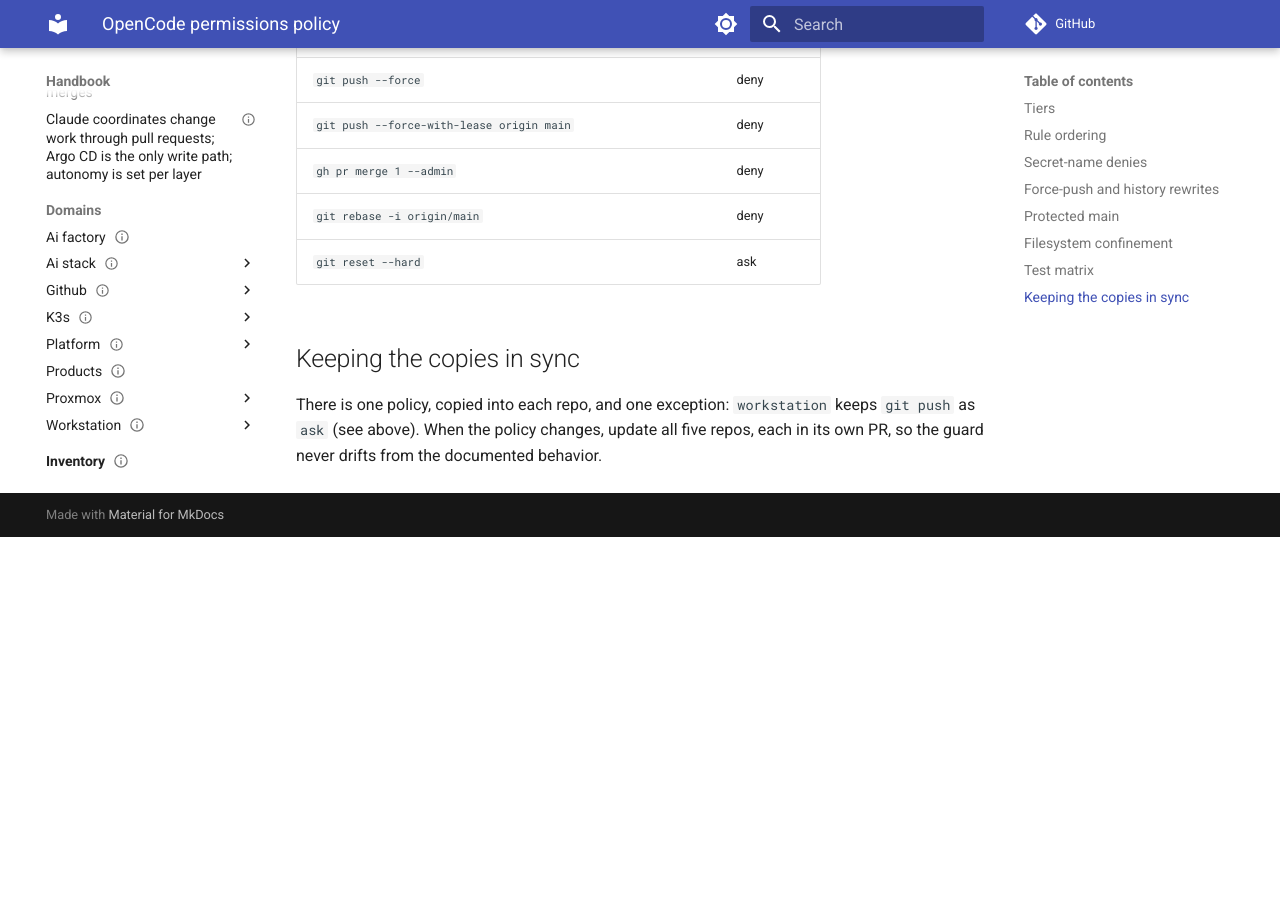
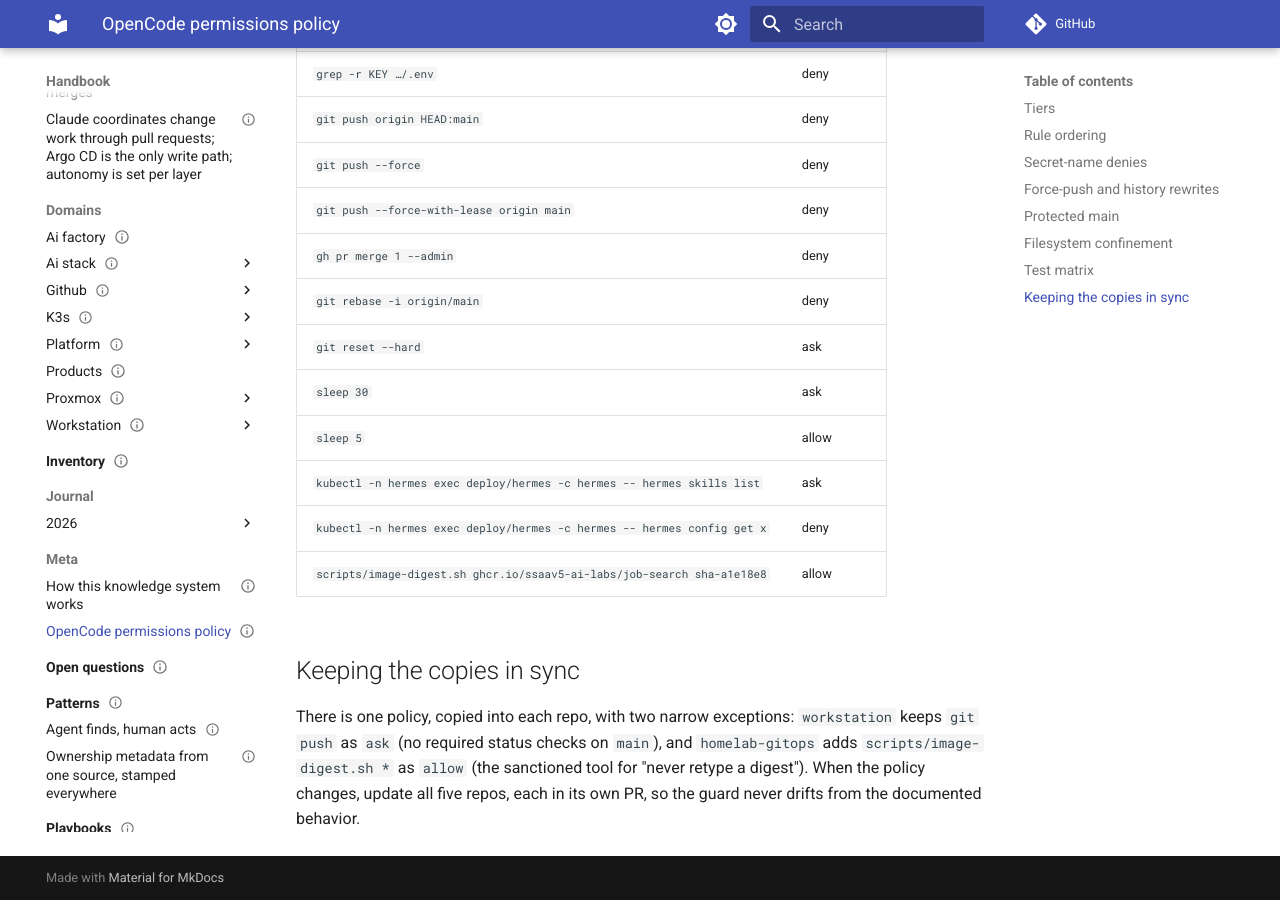
Before and after one commit to ssaav5-ai-labs/handbook, an MkDocs documentation site: the page built from docs/meta/opencode-permissions.md, in a window 1280 px wide and 900 px high, scrolled down 2496 px. Built offline with MkDocs 1.6.1 and Material for MkDocs 9.7.7, drawn with Linux system fonts in a browser that asks for light colours; comment, search, counter and statistics services are not loaded; before the commit the page ends 3033 px from its top, so only the background shows below that; some of the changed text lies outside the part shown.

Commit message:
feat(autonomy): apply playbook 09 run-review proposals (#65)
- sleep [1-9][0-9]* -> ask (long sleeps need reason)
- narrow hermes exec overrides after kubectl exec deny
- [homelab-gitops] add scripts/image-digest.sh + allow rule
- AGENTS.md: handbook lives at /knowledge/handbook
- [handbook] docs/meta/opencode-permissions.md: new tier 5, test matrix

```diff
--- a/docs/meta/opencode-permissions.md
+++ b/docs/meta/opencode-permissions.md
@@ -20,7 +20,7 @@ Every code repo (`handbook`, `workstation`, `homelab-infra`, `homelab-gitops`, `
 | Tier | Meaning | Examples |
 |---|---|---|
 | `allow` | runs without a prompt | `git status`, `git switch -c`, `git commit`, `gh pr view`, `grep`, `head`, `cat`, `find` |
-| `ask` | runs only after the human approves | `git reset`, `git rebase`, `gh pr merge`, `kubectl apply`, `rm`, `docker`, `sudo` |
+| `ask` | runs only after the human approves | `git reset`, `git rebase`, `gh pr merge`, `kubectl apply`, `rm`, `docker`, `sudo`, `sleep 30` |
 | `deny` | never runs | `git push --force`, `git rebase -i`, `gh pr merge --admin`, anything that names a secret file |
 
 ## Rule ordering
@@ -28,11 +28,12 @@ Every code repo (`handbook`, `workstation`, `homelab-infra`, `homelab-gitops`, `
 Rules are matched top-to-bottom and the **last match wins**. The file is therefore ordered deliberately:
 
 1. broad `allow`s (baseline `*`, then git/gh/helper reads),
-2. general `ask`s (destructive git, kubectl writes, `rm`/`sudo`/`docker`),
+2. general `ask`s (destructive git, kubectl writes, `rm`/`sudo`/`docker`, long `sleep`),
 3. specific overrides (e.g. `git rebase origin/main*` allow, `git push --force-with-lease*` ask),
-4. absolute `deny`s last (force-push, history rewrite, secret names).
+4. absolute `deny`s last (force-push, history rewrite, secret names, `kubectl exec`),
+5. narrow read-only `ask`s after the `kubectl exec` deny — four exact `hermes` subcommands (`skills list`, `cron list`, `mcp list`, `--help`) that need to win over the blanket exec deny.
 
-A `deny` placed after an `allow` always wins, which is what makes the secret and force-push guards hold regardless of how a command is phrased.
+A `deny` placed after an `allow` always wins, which is what makes the secret and force-push guards hold. The same "last wins" rule makes tier 5 work: an `ask` placed **after** a `deny` wins, restoring a narrow, read-only path through the exec block.
 
 ## Secret-name denies
 
@@ -78,7 +79,12 @@ The policy is verified in a fresh session. Expected results for the key cases:
 | `gh pr merge 1 --admin` | deny |
 | `git rebase -i origin/main` | deny |
 | `git reset --hard` | ask |
+| `sleep 30` | ask |
+| `sleep 5` | allow |
+| `kubectl -n hermes exec deploy/hermes -c hermes -- hermes skills list` | ask |
+| `kubectl -n hermes exec deploy/hermes -c hermes -- hermes config get x` | deny |
+| `scripts/image-digest.sh ghcr.io/ssaav5-ai-labs/job-search sha-a1e18e8` | allow |
 
 ## Keeping the copies in sync
 
-There is one policy, copied into each repo, and one exception: `workstation` keeps `git push` as `ask` (see above). When the policy changes, update all five repos, each in its own PR, so the guard never drifts from the documented behavior.
+There is one policy, copied into each repo, with two narrow exceptions: `workstation` keeps `git push` as `ask` (no required status checks on `main`), and `homelab-gitops` adds `scripts/image-digest.sh *` as `allow` (the sanctioned tool for "never retype a digest"). When the policy changes, update all five repos, each in its own PR, so the guard never drifts from the documented behavior.
```
Also changed, not shown: opencode.json (+6 -4 lines).
